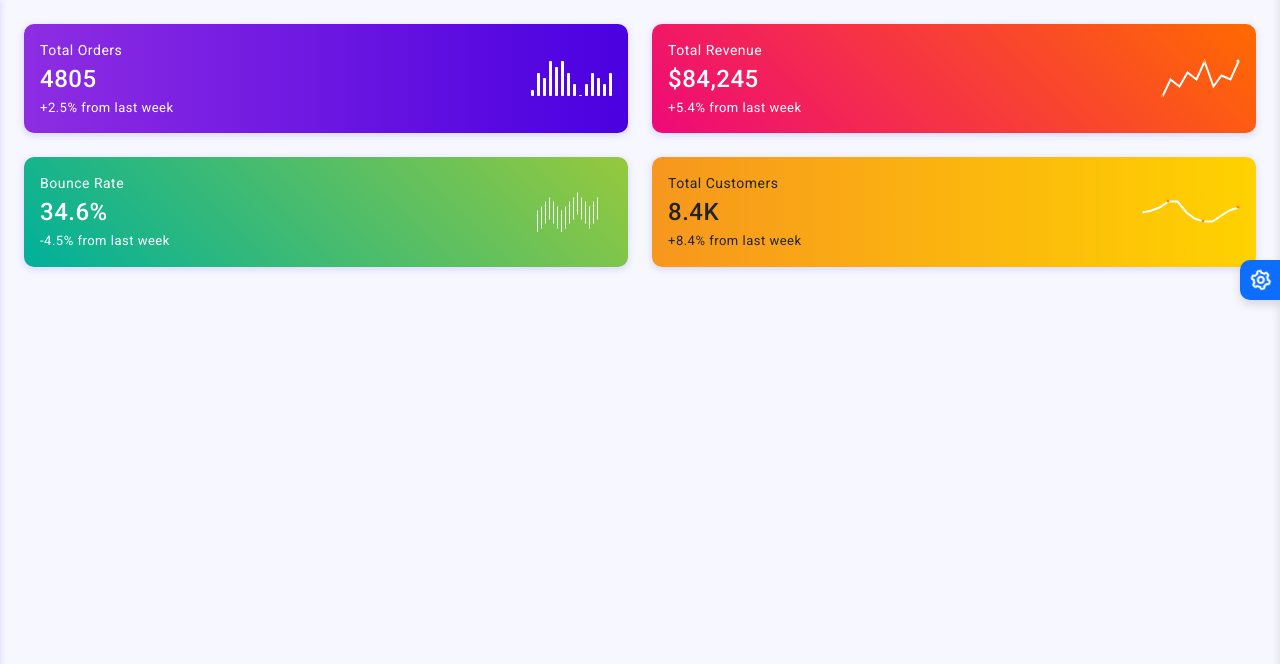
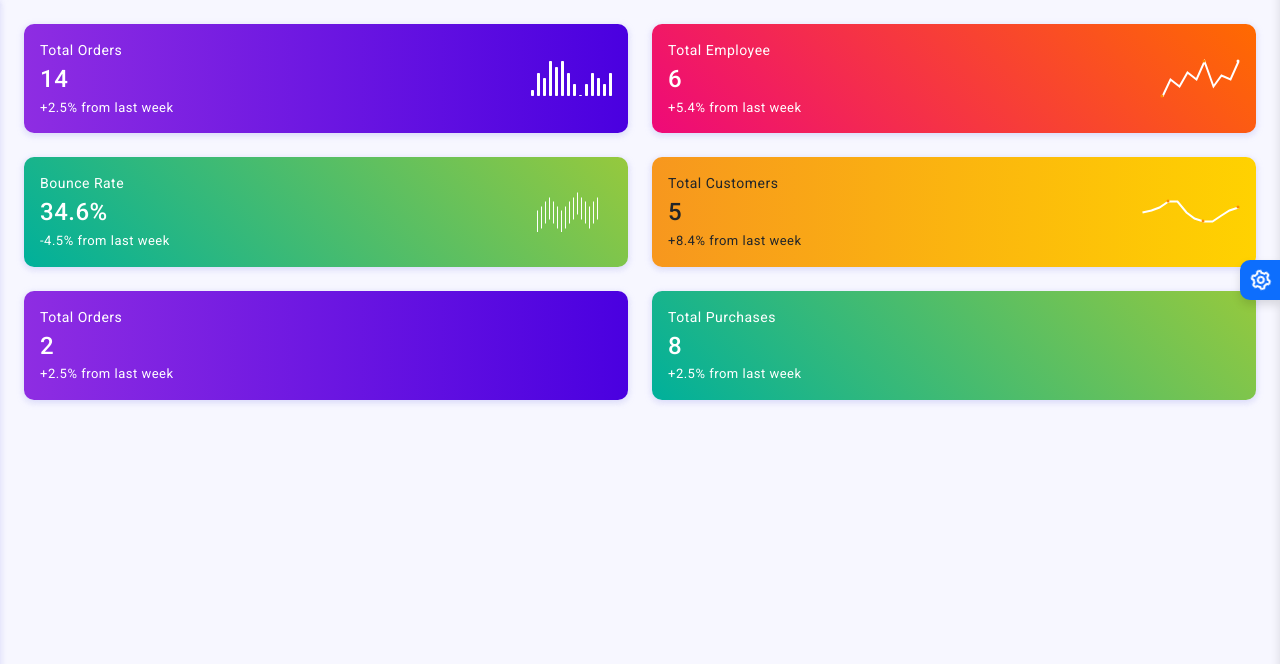
Before and after one commit to Washeal/Garments-Management-System, a PHP site: page /home in a window 1280 px wide. Shown: the part 60-724 px from the top of the page. Run offline with PHP 8.4, Linux system fonts and the light colour scheme; a user stored in the database is signed in; data comes from the database, SQL or seed files in the repository; some libraries are stand-ins or nearby versions.

Commit message:
Add Some Function In Defoult.php

```diff
--- a/lib/order_class.php
+++ b/lib/order_class.php
@@ -103,5 +103,7 @@
         return $max_id;
 	}
 
+
+
 }
 ?>
--- a/pages/defoult.php
+++ b/pages/defoult.php
@@ -5,7 +5,10 @@
 							<div class="d-flex align-items-center">
 								<div class="me-auto">
 									<p class="mb-0 text-white">Total Orders</p>
-									<h4 class="my-1 text-white">4805</h4>
+									<h4 class="my-1 text-white"><?php
+									  $members = $db->query("SELECT * FROM orders");
+									  echo $members->num_rows > 0 ? $members->num_rows : "0";
+									?></h4>
 									<p class="mb-0 font-13 text-white">+2.5% from last week</p>
 								</div>
 								<div id="chart1"></div>
@@ -18,8 +21,15 @@
 					   <div class="card-body">
 						   <div class="d-flex align-items-center">
 							   <div class="me-auto">
-								   <p class="mb-0 text-white">Total Revenue</p>
-								   <h4 class="my-1 text-white">$84,245</h4>
+								   <p class="mb-0 text-white">Total Employee</p>
+								   <h4 class="my-1 text-white">
+
+								   <?php
+									  $members = $db->query("SELECT * FROM employees");
+									  echo $members->num_rows > 0 ? $members->num_rows : "0";
+									?>
+
+								   </h4>
 								   <p class="mb-0 font-13 text-white">+5.4% from last week</p>
 							   </div>
 							   <div id="chart2"></div>
@@ -47,7 +57,13 @@
 						   <div class="d-flex align-items-center">
 							   <div class="me-auto">
 								   <p class="mb-0 text-dark">Total Customers</p>
-								   <h4 class="my-1 text-dark">8.4K</h4>
+								   <h4 class="my-1 text-dark">
+
+								   <?php
+									  $members = $db->query("SELECT * FROM registrations");
+									  echo $members->num_rows > 0 ? $members->num_rows : "0";
+									?>
+								   </h4>
 								   <p class="mb-0 font-13 text-dark">+8.4% from last week</p>
 							   </div>
 							   <div id="chart4"></div>
@@ -55,4 +71,38 @@
 					   </div>
 					</div>
 				  </div>
+				  <div class="col">
+					 <div class="card radius-10 bg-gradient-cosmic">
+						<div class="card-body">
+							<div class="d-flex align-items-center">
+								<div class="me-auto">
+									<p class="mb-0 text-white">Total Orders</p>
+									<h4 class="my-1 text-white"><?php
+									  $members = $db->query("SELECT * FROM saplayer");
+									  echo $members->num_rows > 0 ? $members->num_rows : "0";
+									?></h4>
+									<p class="mb-0 font-13 text-white">+2.5% from last week</p>
+								</div>
+								<div id="chart1"></div>
+							</div>
+						</div>
+					 </div>
+				   </div>
+				   <div class="col">
+					 <div class="card radius-10 bg-gradient-ohhappiness">
+						<div class="card-body">
+							<div class="d-flex align-items-center">
+								<div class="me-auto">
+									<p class="mb-0 text-white">Total Purchases</p>
+									<h4 class="my-1 text-white"><?php
+									  $members = $db->query("SELECT * FROM purchases");
+									  echo $members->num_rows > 0 ? $members->num_rows : "0";
+									?></h4>
+									<p class="mb-0 font-13 text-white">+2.5% from last week</p>
+								</div>
+								<div id="chart1"></div>
+							</div>
+						</div>
+					 </div>
+				   </div>
 				</div>
```
